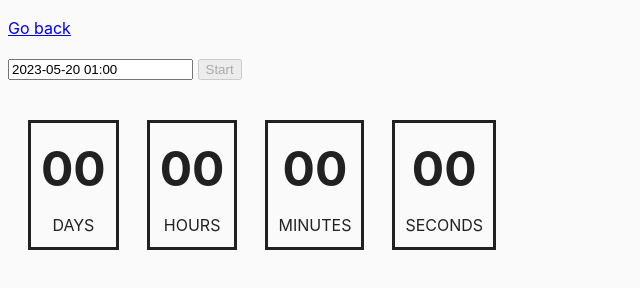
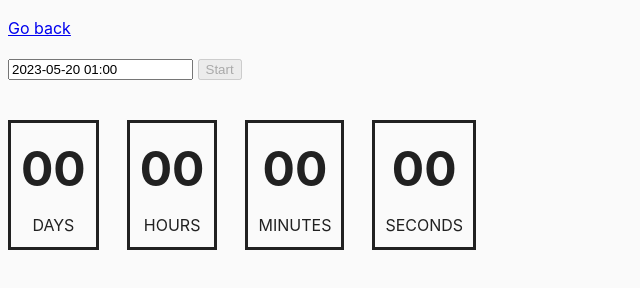
Before and after one commit to Stylize-K/goit-js-hw-09, a website built with Parcel: page src/02-timer.html in a window 1280 px wide. Shown: the whole page, without its empty margins (0-640 px from the left). Built offline with nearby package versions, Linux system fonts and the light colour scheme.

Commit message:
Correct some stylies

```diff
--- a/src/css/common.css
+++ b/src/css/common.css
@@ -19,7 +19,7 @@ img {
 
 .timer {
   margin-top: 40px;
-  padding: 0 20px 0 20px;
+  padding: 0 20px 0 0;
   display: flex;
   gap: 28px;
 }
```
